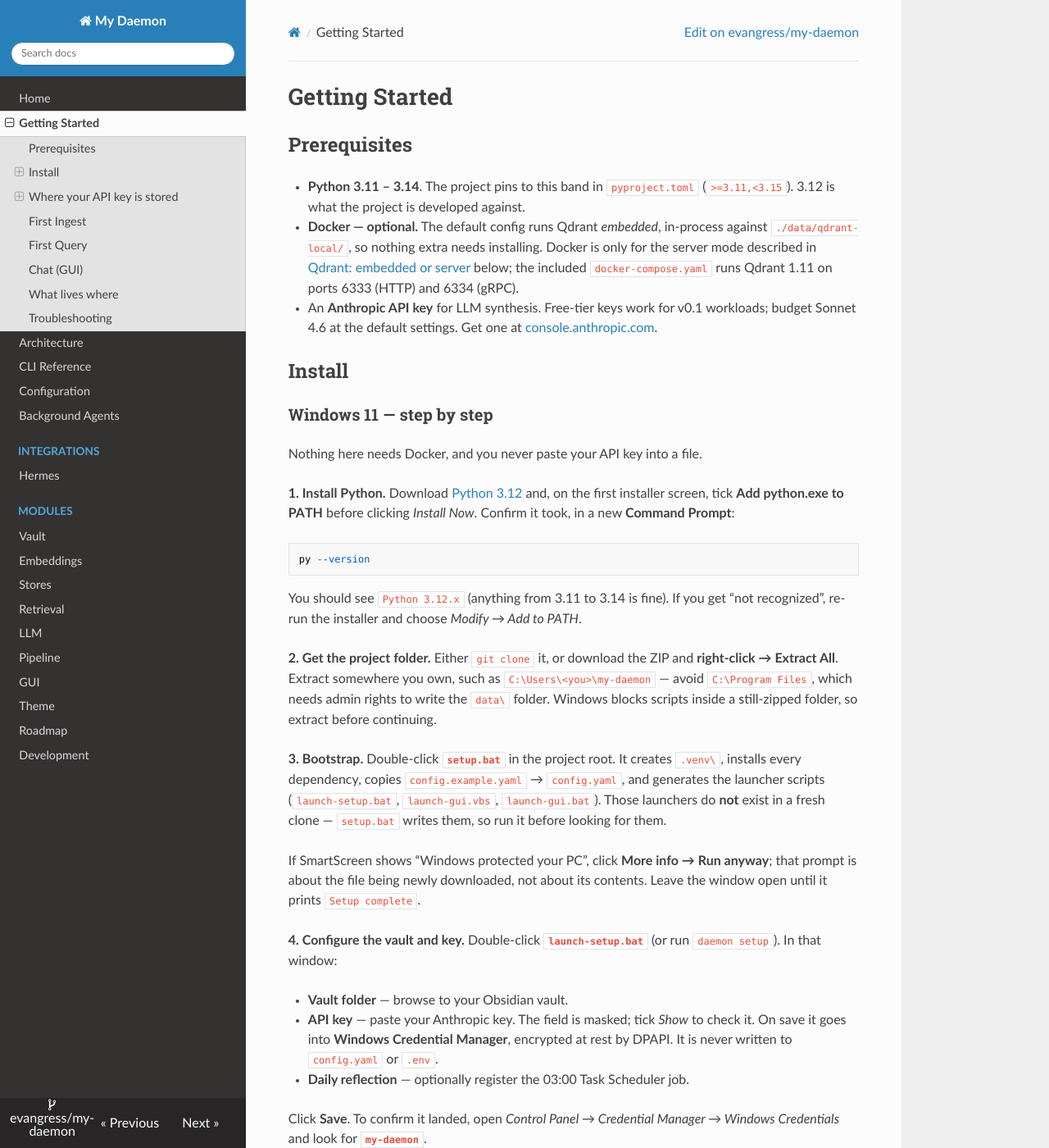
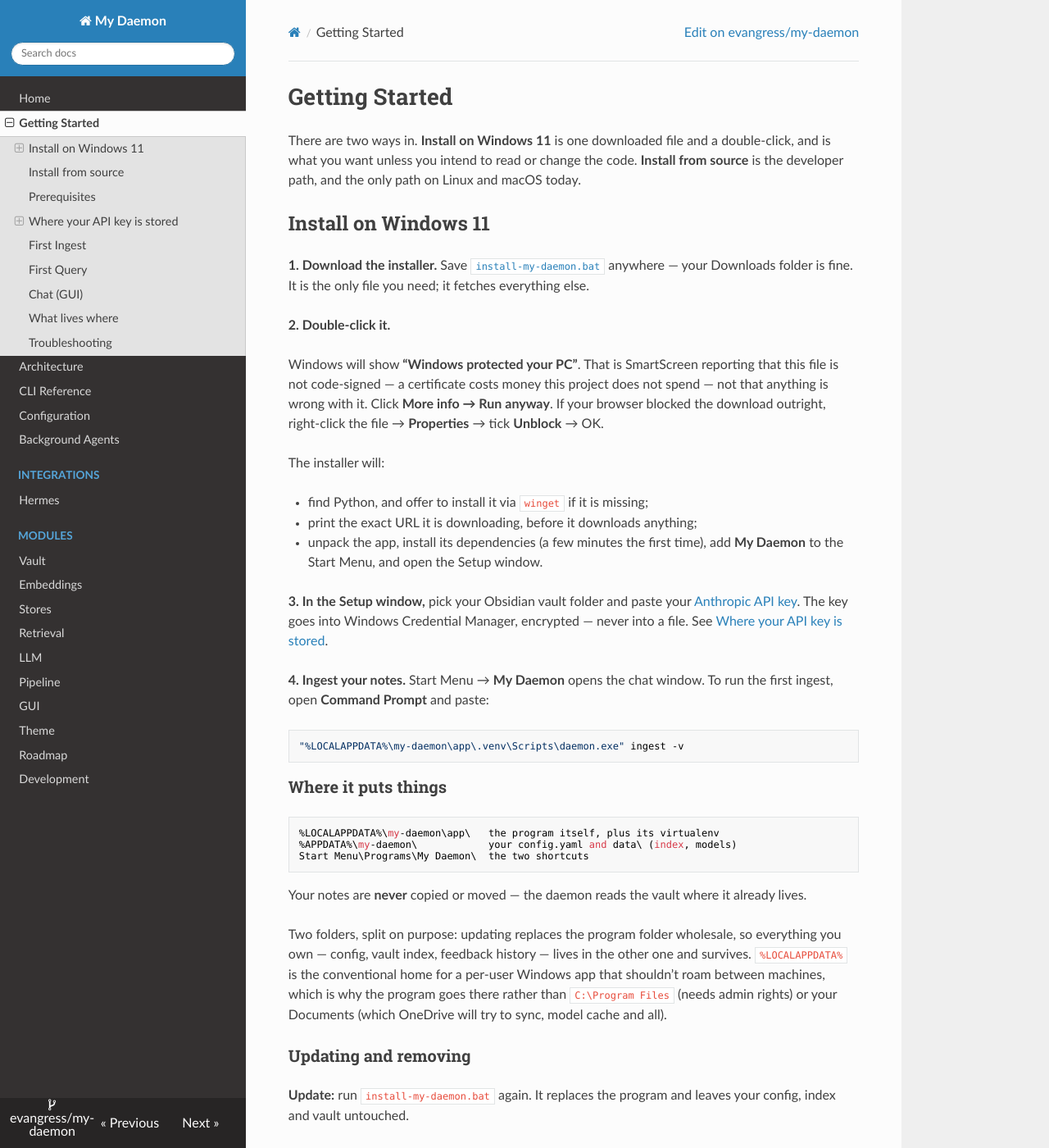
Before and after one commit to evangress/my-daemon, an MkDocs documentation site: the page built from docs-source/getting-started.md, in a window 1280 px wide and 1400 px high. Shown: the whole window at 82% size. Built offline with MkDocs 1.6.1, drawn with Linux system fonts in a browser that asks for light colours; nearby versions of some CDN libraries; some of the changed text lies outside the part shown.

Commit message:
Add the Windows one-file installer
Implements docs/superpowers/specs/2026-07-28-windows-bootstrap-installer-design.md.

Until now there was no documented way to *obtain* My Daemon: both README and
getting-started.md began at "double-click setup.bat" and never said where
setup.bat comes from, whether to clone or download, or where the folder goes.
That produced a real support case — the project was extracted into
%LOCALAPPDATA%, which is in fact correct for a per-user Windows app and which
the docs had implicitly discouraged without explanation.

install-my-daemon.bat is now the only file a user downloads. It finds Python
(offering `winget install Python.Python.3.12` when absent), fetches
scripts/bootstrap.py over HTTPS, and hands over. It stays thin deliberately:
batch is a poor language for JSON, ZIPs and shortcuts, and nothing written in
it can be tested by this repo's harness, so its untestable surface is reduced
to "find Python, fetch one file".

scripts/bootstrap.py holds the real logic and is stdlib-only, because it runs
from %TEMP% before the project exists on disk. It resolves what to install in
descending order of trustworthiness — a published release asset (the only
source GitHub gives a digest for), the release source archive, then master.zip
— prints the resolved URL before fetching, and says out loud when an archive
cannot be checksum-verified rather than implying it was.

Two failure modes are designed for rather than discovered later: extraction
stages into a sibling directory so a corrupt download cannot destroy a working
install, and user state lives in %APPDATA% via the existing `daemon init
--user` so replacing the app folder on update cannot take the vault index with
it.

Docs: getting-started.md now opens with "Install on Windows 11" (one file, what
SmartScreen will say, where files land and why) followed by "Install from
source" with the git-clone / ZIP step written out instead of assumed. README's
quickstart collapses to the download link.

663 -> 677 tests. The core is verified against the live GitHub API: /releases/
latest 404s today, the master fallback downloads the real 791KB archive, and
extraction strips GitHub's generated top-level directory correctly.

NOT verified: the .bat itself, the winget path, and Start Menu shortcut
creation cannot be executed here. They need a real Windows 11 run, and a round
of fixes after it should be expected.

Co-Authored-By: Claude Opus 5 (1M context) <noreply@anthropic.com>

````diff
--- a/docs-source/getting-started.md
+++ b/docs-source/getting-started.md
@@ -1,6 +1,118 @@
 # Getting Started
 
+There are two ways in. **Install on Windows 11** is one downloaded file and a
+double-click, and is what you want unless you intend to read or change the
+code. **Install from source** is the developer path, and the only path on Linux
+and macOS today.
+
+## Install on Windows 11
+
+**1. Download the installer.** Save
+[`install-my-daemon.bat`](https://github.com/evangress/my-daemon/raw/master/install-my-daemon.bat)
+anywhere — your Downloads folder is fine. It is the only file you need; it
+fetches everything else.
+
+**2. Double-click it.**
+
+Windows will show **"Windows protected your PC"**. That is SmartScreen
+reporting that this file is not code-signed — a certificate costs money this
+project does not spend — not that anything is wrong with it. Click
+**More info → Run anyway**. If your browser blocked the download outright,
+right-click the file → **Properties** → tick **Unblock** → OK.
+
+The installer will:
+
+- find Python, and offer to install it via `winget` if it is missing;
+- print the exact URL it is downloading, before it downloads anything;
+- unpack the app, install its dependencies (a few minutes the first time),
+  add **My Daemon** to the Start Menu, and open the Setup window.
+
+**3. In the Setup window,** pick your Obsidian vault folder and paste your
+[Anthropic API key](https://console.anthropic.com/settings/keys). The key goes
+into Windows Credential Manager, encrypted — never into a file. See
+[Where your API key is stored](#where-your-api-key-is-stored).
+
+**4. Ingest your notes.** Start Menu → **My Daemon** opens the chat window. To
+run the first ingest, open **Command Prompt** and paste:
+
+```cmd
+"%LOCALAPPDATA%\my-daemon\app\.venv\Scripts\daemon.exe" ingest -v
+```
+
+### Where it puts things
+
+```
+%LOCALAPPDATA%\my-daemon\app\   the program itself, plus its virtualenv
+%APPDATA%\my-daemon\            your config.yaml and data\ (index, models)
+Start Menu\Programs\My Daemon\  the two shortcuts
+```
+
+Your notes are **never** copied or moved — the daemon reads the vault where it
+already lives.
+
+Two folders, split on purpose: updating replaces the program folder wholesale,
+so everything you own — config, vault index, feedback history — lives in the
+other one and survives. `%LOCALAPPDATA%` is the conventional home for a
+per-user Windows app that shouldn't roam between machines, which is why the
+program goes there rather than `C:\Program Files` (needs admin rights) or your
+Documents (which OneDrive will try to sync, model cache and all).
+
+### Updating and removing
+
+**Update:** run `install-my-daemon.bat` again. It replaces the program and
+leaves your config, index and vault untouched.
+
+**Remove:** delete the folders above. My Daemon writes nothing else — no
+registry keys, no services. Your vault is not one of them and is never touched.
+
+## Install from source
+
+For reading the code, changing it, or running on Linux or macOS.
+
+**1. Get the code.** With git:
+
+```bash
+git clone https://github.com/evangress/my-daemon.git
+cd my-daemon
+```
+
+Or without git: download the
+[ZIP](https://github.com/evangress/my-daemon/archive/refs/heads/master.zip),
+extract it, and `cd` into the extracted folder. On Windows, extract somewhere
+you can write to — your home folder is fine, `C:\Program Files` is not.
+
+**2. Bootstrap.**
+
+```bash
+python setup.py              # creates .venv, installs deps, copies templates
+# or step by step:
+uv sync                      # or: pip install -e .[dev]
+cp config.example.yaml config.yaml
+```
+
+On Windows you can double-click `setup.bat` instead, which runs the same thing.
+It also generates the launcher scripts (`launch-setup.bat`, `launch-gui.vbs`,
+`launch-gui.bat`) — those are not in a fresh clone, so run it before looking
+for them.
+
+**3. Configure.** Point `vault.path` in `config.yaml` at your Obsidian vault,
+then run `daemon setup` to store your API key in the OS credential store
+(Credential Manager on Windows, Keychain on macOS, Secret Service on Linux). On
+a headless box with no keyring, `export ANTHROPIC_API_KEY=...` in your shell
+profile instead.
+
+**4. Verify**, then ingest:
+
+```bash
+daemon doctor
+daemon ingest -v
+daemon query "what was I thinking about last week"
+```
+
 ## Prerequisites
+
+The Windows installer handles these for you; they matter for the from-source
+path.
 
 - **Python 3.11 – 3.14**. The project pins to this band in `pyproject.toml`
   (`>=3.11,<3.15`). 3.12 is what the project is developed against.
@@ -12,86 +124,6 @@
 - An **Anthropic API key** for LLM synthesis. Free-tier keys work for v0.1
   workloads; budget Sonnet 4.6 at the default settings. Get one at
   [console.anthropic.com](https://console.anthropic.com/settings/keys).
-
-## Install
-
-### Windows 11 — step by step
-
-Nothing here needs Docker, and you never paste your API key into a file.
-
-**1. Install Python.** Download [Python 3.12](https://www.python.org/downloads/)
-and, on the first installer screen, tick **Add python.exe to PATH** before
-clicking *Install Now*. Confirm it took, in a new **Command Prompt**:
-
-```cmd
-py --version
-```
-
-You should see `Python 3.12.x` (anything from 3.11 to 3.14 is fine). If you get
-"not recognized", re-run the installer and choose *Modify → Add to PATH*.
-
-**2. Get the project folder.** Either `git clone` it, or download the ZIP and
-**right-click → Extract All**. Extract somewhere you own, such as
-`C:\Users\<you>\my-daemon` — avoid `C:\Program Files`, which needs admin rights
-to write the `data\` folder. Windows blocks scripts inside a still-zipped
-folder, so extract before continuing.
-
-**3. Bootstrap.** Double-click **`setup.bat`** in the project root. It creates
-`.venv\`, installs every dependency, copies `config.example.yaml` →
-`config.yaml`, and generates the launcher scripts (`launch-setup.bat`,
-`launch-gui.vbs`, `launch-gui.bat`). Those launchers do **not** exist in a
-fresh clone — `setup.bat` writes them, so run it before looking for them.
-
-If SmartScreen shows "Windows protected your PC", click **More info → Run
-anyway**; that prompt is about the file being newly downloaded, not about its
-contents. Leave the window open until it prints `Setup complete`.
-
-**4. Configure the vault and key.** Double-click **`launch-setup.bat`** (or run
-`daemon setup`). In that window:
-
-- **Vault folder** — browse to your Obsidian vault.
-- **API key** — paste your Anthropic key. The field is masked; tick *Show* to
-  check it. On save it goes into **Windows Credential Manager**, encrypted at
-  rest by DPAPI. It is never written to `config.yaml` or `.env`.
-- **Daily reflection** — optionally register the 03:00 Task Scheduler job.
-
-Click **Save**. To confirm it landed, open *Control Panel → Credential Manager
-→ Windows Credentials* and look for **`my-daemon`**.
-
-**5. Verify.** In a new Command Prompt, from the project folder:
-
-```cmd
-.venv\Scripts\activate.bat
-daemon doctor
-```
-
-Every row should read `pass`. The `api key` row should say
-*present via the OS credential store*. If it instead warns *present, but read
-from a plaintext .env file*, see
-[Where your API key is stored](#where-your-api-key-is-stored).
-
-**6. Ingest and ask.**
-
-```cmd
-daemon ingest -v
-daemon query "what was I thinking about last week"
-```
-
-Then double-click `launch-gui.vbs` for the chat window.
-
-### Linux / macOS
-
-```bash
-python setup.py              # creates .venv, installs deps, copies templates
-# or step by step:
-uv sync                      # or: pip install -e .[dev]
-cp config.example.yaml config.yaml
-```
-
-Point `vault.path` in `config.yaml` at your Obsidian vault, then run
-`daemon setup` to store your API key in the Keychain (macOS) or Secret Service
-(Linux). On a headless box with no keyring, `export ANTHROPIC_API_KEY=...` in
-your shell profile instead.
 
 ## Where your API key is stored
 
@@ -224,6 +256,18 @@ the same output live.
 
 ## Troubleshooting
 
+- **"Windows protected your PC" when running the installer** — SmartScreen
+  flagging an unsigned file. **More info → Run anyway**. If the file seems
+  inert when double-clicked, right-click → **Properties** → tick **Unblock**.
+- **"Python is installed, but this window cannot see it yet"** — `winget`
+  updates `PATH` for new processes only. Close the window and double-click
+  `install-my-daemon.bat` again; it will pick Python up the second time.
+- **"Could not download the installer"** — the `.bat` could not reach
+  `raw.githubusercontent.com`. Check your connection, and any corporate proxy
+  or filter that blocks GitHub.
+- **"Downloaded archive does not match its published checksum"** — the
+  installer refused to unpack and changed nothing. Run it again; if it repeats,
+  stop and report it rather than working around it.
 - **"ANTHROPIC_API_KEY is not set"** — run `daemon setup` and save; it stores
   the key in the OS credential store. On a headless machine with no keyring,
   `export ANTHROPIC_API_KEY=...` in your shell profile instead.
--- a/pyproject.toml
+++ b/pyproject.toml
@@ -100,4 +100,6 @@ ignore_missing_imports = true
 
 [tool.pytest.ini_options]
 testpaths = ["tests"]
-pythonpath = ["src"]
+# "." so tests can import `scripts.bootstrap` — the Windows installer lives
+# outside the package on purpose (it runs before the package exists on disk).
+pythonpath = ["src", "."]
````
Also changed, not shown: README.md (+11 -9 lines), 3 other files.
